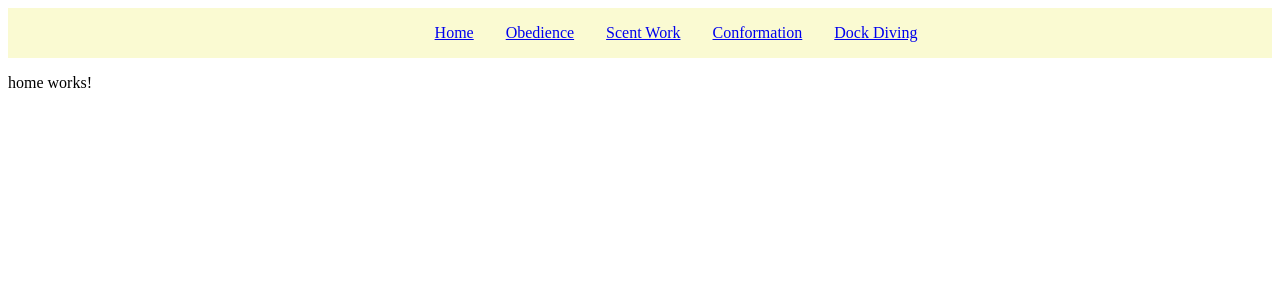
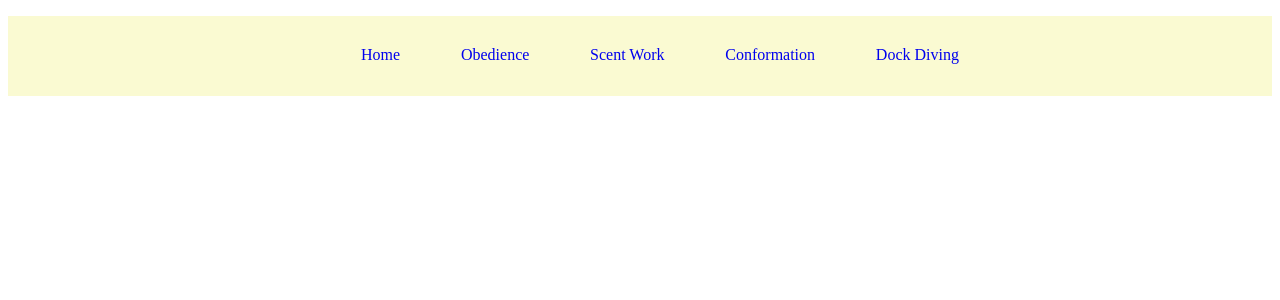
Before and after one commit to hguyll/capstone, an Angular app in the folder client/dog-sport-app/: page / in a window 1280 px wide. Shown: the top 300 px of the page. Built offline with nearby package versions, Linux system fonts and the light colour scheme.

Commit message:
Add some css and create service

```diff
--- a/client/dog-sport-app/src/app/app-routing.module.ts
+++ b/client/dog-sport-app/src/app/app-routing.module.ts
@@ -10,7 +10,7 @@ import { HomeComponent } from './home/home.component';
 
 const routes: Routes = [
     {
-        path: '',
+        path: 'home',
         component: HomeComponent
     },
     {
--- a/client/dog-sport-app/src/app/nav/nav.component.css
+++ b/client/dog-sport-app/src/app/nav/nav.component.css
@@ -1,16 +1,21 @@
 nav {
-    display: flex;
     background-color: lightgoldenrodyellow;
-    align-items: center;
-    justify-content: space-around;
+    height: 5em;
 }
 
 nav>ul {
     display: flex;
-    align-items: center;
+    justify-content: center;
     list-style-type: none;
 }
 
-nav>ul>li {
-    margin-left: 2em;
+nav>ul>li>a {
+    text-decoration: none;
+    display: block;
+    padding: 1.9em 1.9em;
+
 }
+
+nav>ul>li>a.active {
+    background-color: lightcoral;
+}
--- a/client/dog-sport-app/src/app/nav/nav.component.html
+++ b/client/dog-sport-app/src/app/nav/nav.component.html
@@ -1,10 +1,10 @@
 <nav>
     <ul>
         <li>
-            <a [routerLink]="['']">Home</a>
+            <a [routerLink]="['/home']" routerLinkActive="active">Home</a>
         </li>
         <li *ngFor="let sport of sports">
-            <a [routerLink]="['/sport', sport]" >{{ sport }}</a>
+            <a [routerLink]="['/sport', sport]" routerLinkActive="active">{{ sport }}</a>
         </li>
     </ul>
 </nav>
--- a/client/dog-sport-app/src/app/sports/dock-diving/dock-diving.component.css
+++ b/client/dog-sport-app/src/app/sports/dock-diving/dock-diving.component.css
@@ -1,6 +1,7 @@
 .sport {
     display: flex;
-    justify-content: space-around;
+    flex-direction: column;
+    align-items: center;
 }
 
 table {
@@ -19,3 +20,13 @@ th, td {
 tr:nth-child(even) {
     background-color: lightskyblue;
 }
+
+button {
+    height: 5em;
+    opacity: 20;
+    background-color: lightblue;
+    border: none;
+    cursor: pointer;
+    border-radius: 12px;
+    margin: 1em;
+}
--- a/client/dog-sport-app/src/app/sports/dock-diving/dock-diving.component.html
+++ b/client/dog-sport-app/src/app/sports/dock-diving/dock-diving.component.html
@@ -1,4 +1,7 @@
 <div class="sport">
+    <button >
+        Add New Event
+    </button>
     <table>
         <tr>
             <th>Event Title</th>
@@ -25,4 +28,5 @@
             <td>10</td>
         </tr>
     </table>
+
 </div>
```
Also changed, not shown: client/dog-sport-app/src/app/service/data-service.service.ts (added, +9 -0 lines), 1 other file (tests, documents, lock files or other folders).
